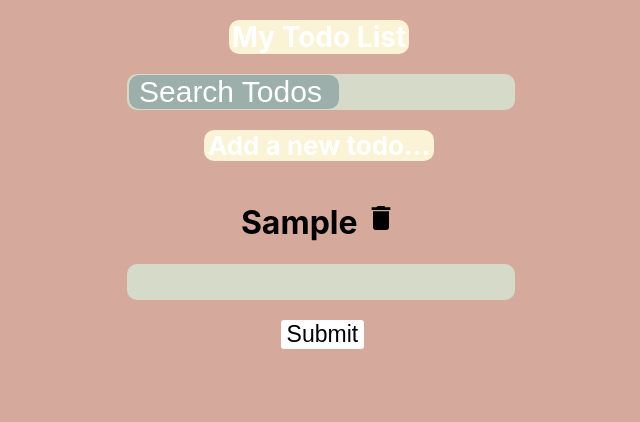
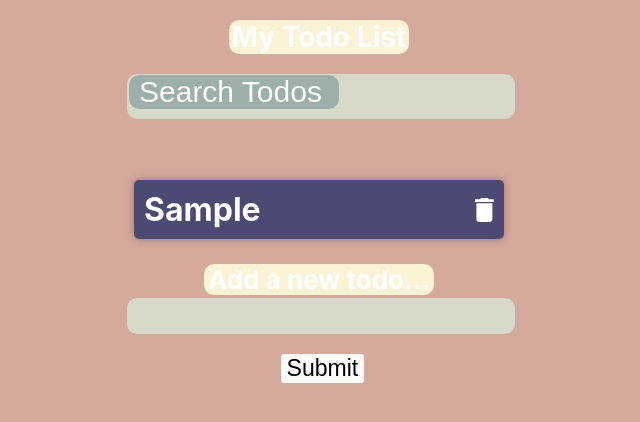
Before and after one commit to Arole01/todoApp, a React (Create React App) app: page / in a window 1280 px wide. Both pictures are taken after typing "Sample" into the empty fields and a click on the button "Submit". Shown: the top 422 px of the page, without its empty margins (321-961 px from the left). Built offline with nearby package versions, Linux system fonts and the light colour scheme.

Commit message:
delete button css done

```diff
--- a/src/App.css
+++ b/src/App.css
@@ -22,6 +22,7 @@ body {
   font-size: 30px;
   border: none;
   border-radius: 10px;
+  padding-bottom: 10px;
 }
 
 .search::placeholder {
@@ -44,6 +45,8 @@ body {
   background-color: #fbf3d5;
   margin: 20px 41%;
   font-size: 26px;
+  margin-bottom: 15px;
+  margin-top: 40px;
 }
 
 .todotext {
@@ -55,6 +58,7 @@ body {
   font-size: 30px;
   border: none;
   border-radius: 10px;
+  margin-top: -20px;
 }
 
 button {
@@ -68,6 +72,35 @@ button {
 }
 
 .form-delete {
-  display: grid;
-  justify-content: center;
+  display: flex;
+  flex-direction: column;
+  align-items: center;
+  margin-top: 40px;
+  /*gap: 0px;*/
 }
+
+.item {
+
+  background-color: #4b4a72;
+  border-radius: 5px;
+  padding: 10px;
+  margin-bottom: -15px;
+  width: 350px;
+  display: flex;
+  align-items: center;
+  justify-content: space-between;
+  gap: 10px;
+  color: white;
+  box-shadow: 0 0 8px rgba(0, 0, 0, 0.3)
+}
+
+
+
+.delet {
+  flex-shrink: 0;
+  cursor: pointer;
+  display: flex;
+  align-items: center;
+  color: white;
+  transform: translateX(20%);
+}
--- a/src/App.js
+++ b/src/App.js
@@ -12,23 +12,27 @@ const Todo = () => {
       <input className="search" type="text" placeholder="Search Todos"/>
     </form>
 
-    <h1 className="addTodo">Add a new todo...</h1>
-    {/*<h2> this is my {todo}</h2>*/}
+
 
     <div className="form-delete">
       {todolist.map((items,index)=>
-      <h1 key={index}>{items} <MdDelete className="delet" onClick={()=>{
+      <h1 className="item" key={index}>{items} <MdDelete className="delet" onClick={()=>{
+        <span className="inner-text"/>
       setTodolist(todolist.filter((dof, items)=> items!== index))
       }}/>
       </h1>
       )}
     </div>
+
     <form onSubmit={(e)=>{
       e.preventDefault()
       setTodolist([...todolist,todo])
       setTodo("")
     }}>
-      <input className="todotext" type="text" value={todo} onChange={(e)=>{setTodo(e.target.value)}}/>
+      <h1 className="addTodo">Add a new todo...</h1>
+
+      <input className="todotext" type="text"  value={todo} onChange={(e)=>{setTodo(e.target.value)}}/>
+
       <button type="submit">Submit</button>
     </form>
 
```
